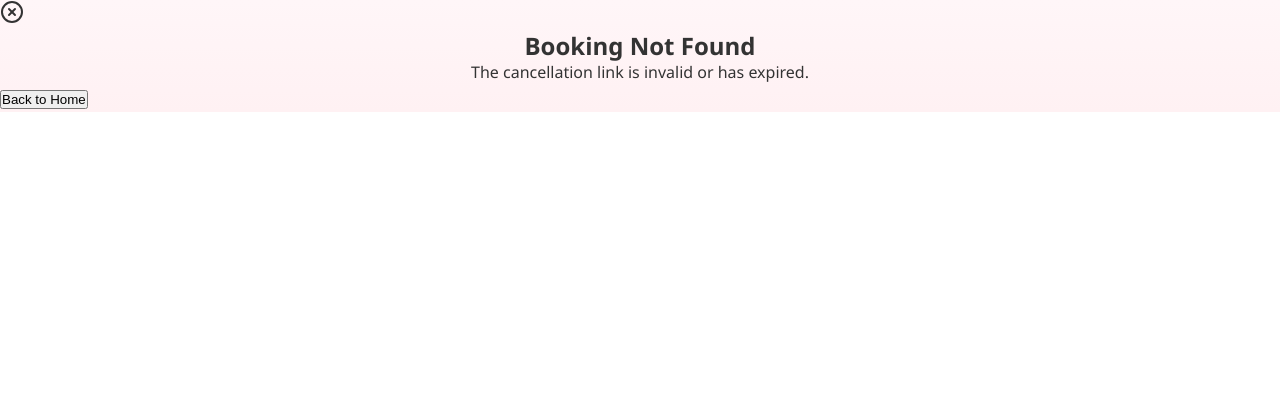
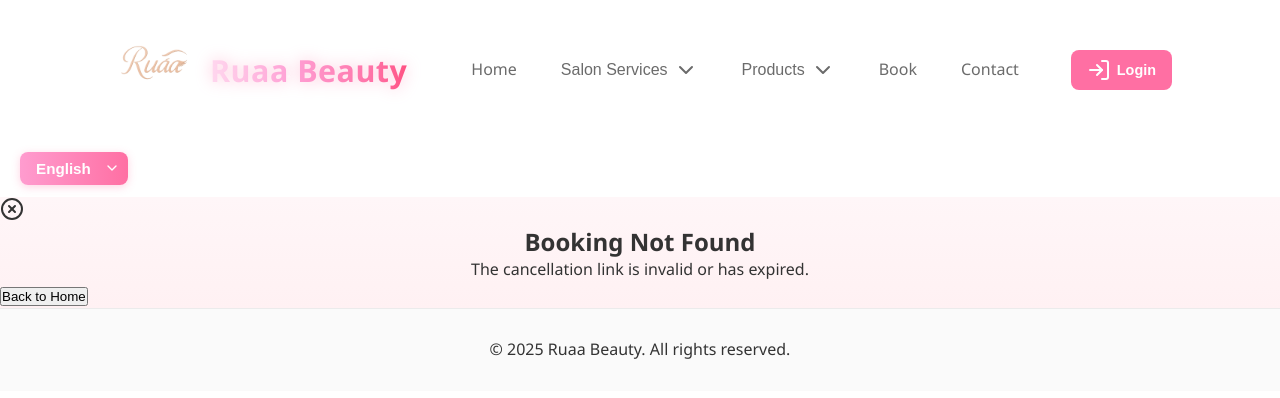
Before and after one commit to mrxxx000/Ruaa_Beauty, a React (Create React App) app in the folder frontend/: page /unbook in a window 1280 px wide. Before the commit this address had no page. Shown: the top 398 px of the page. Built offline with nearby package versions, Linux system fonts and the light colour scheme.

Commit message:
login button

```diff
--- a/frontend/src/pages/Book.tsx
+++ b/frontend/src/pages/Book.tsx
@@ -6,6 +6,7 @@ import '../styles/App.css';
 import logoImg from '../WhatsApp Image 2025-11-10 at 18.10.38.png';
 import BookingForm from '../components/BookingForm';
 import LanguageSwitcher from '../components/LanguageSwitcher';
+import AuthModal from '../components/AuthModal';
 
 const Book: React.FC = () => {
   const location = useLocation();
@@ -66,6 +67,7 @@ const Book: React.FC = () => {
             <Link to="/book" className={location.pathname === '/book' ? 'active' : ''}>{t('nav.book')}</Link>
             <Link to="/contact" className={location.pathname === '/contact' ? 'active' : ''}>{t('nav.contact')}</Link>
           </nav>
+          <AuthModal />
         </div>
       </header>
 
--- a/frontend/src/pages/CancelBooking.tsx
+++ b/frontend/src/pages/CancelBooking.tsx
@@ -1,7 +1,11 @@
 import React, { useEffect, useState } from 'react';
-import { useSearchParams, useNavigate } from 'react-router-dom';
-import { AlertCircle, CheckCircle, XCircle, Loader } from 'lucide-react';
+import { useSearchParams, useNavigate, Link } from 'react-router-dom';
+import { AlertCircle, CheckCircle, XCircle, Loader, ChevronDown } from 'lucide-react';
 import { useTranslation } from 'react-i18next';
+import '../styles/App.css';
+import logoImg from '../WhatsApp Image 2025-11-10 at 18.10.38.png';
+import LanguageSwitcher from '../components/LanguageSwitcher';
+import AuthModal from '../components/AuthModal';
 
 type CancelState = 'loading' | 'confirm' | 'cancelling' | 'success' | 'error' | 'not-found';
 
@@ -75,11 +79,75 @@ const CancelBooking: React.FC = () => {
     navigate('/');
   };
 
+  const [salonDropdownOpen, setSalonDropdownOpen] = useState(false);
+  const [productsDropdownOpen, setProductsDropdownOpen] = useState(false);
+  const [unsubToken] = useState(searchParams.get('token'));
+
   return (
-    <section
-      className="min-h-screen py-16 px-4 flex items-center justify-center"
-      style={{ background: 'linear-gradient(180deg, #fff6f8 0%, #fff1f3 100%)' }}
-    >
+    <div className="cancel-booking-page">
+      <header className="site-header">
+        <div className="container header-inner">
+          <div className="brand">
+            <Link to="/">
+              <img src={logoImg} alt="Ruaa Beauty logo" />
+            </Link>
+            <span className="brand-title">Ruaa Beauty</span>
+          </div>
+          <nav className="nav">
+            <Link to="/">{t('nav.home')}</Link>
+
+            <div className="nav-dropdown">
+              <button
+                className="nav-dropdown-btn"
+                onClick={() => setSalonDropdownOpen(!salonDropdownOpen)}
+              >
+                Salon Services
+                <ChevronDown className="w-4 h-4" style={{ transition: 'transform 0.2s', transform: salonDropdownOpen ? 'rotate(180deg)' : 'rotate(0)' }} />
+              </button>
+              {salonDropdownOpen && (
+                <div className="nav-dropdown-menu">
+                  <Link to="/makeup" onClick={() => setSalonDropdownOpen(false)}>
+                    {t('nav.makeup')}
+                  </Link>
+                  <Link to="/mehendi" onClick={() => setSalonDropdownOpen(false)}>
+                    {t('nav.mehendi')}
+                  </Link>
+                </div>
+              )}
+            </div>
+
+            <div className="nav-dropdown">
+              <button
+                className="nav-dropdown-btn"
+                onClick={() => setProductsDropdownOpen(!productsDropdownOpen)}
+              >
+                Products
+                <ChevronDown className="w-4 h-4" style={{ transition: 'transform 0.2s', transform: productsDropdownOpen ? 'rotate(180deg)' : 'rotate(0)' }} />
+              </button>
+              {productsDropdownOpen && (
+                <div className="nav-dropdown-menu">
+                  <Link to="/lashes" onClick={() => setProductsDropdownOpen(false)}>
+                    {t('nav.lashes')}
+                  </Link>
+                </div>
+              )}
+            </div>
+
+            <Link to="/book">{t('nav.book')}</Link>
+            <Link to="/contact">{t('nav.contact')}</Link>
+          </nav>
+          <AuthModal />
+        </div>
+      </header>
+
+      <div className="lang-switcher-container">
+        <LanguageSwitcher />
+      </div>
+
+      <section
+        className="min-h-screen py-16 px-4 flex items-center justify-center"
+        style={{ background: 'linear-gradient(180deg, #fff6f8 0%, #fff1f3 100%)' }}
+      >
       <div className="w-full max-w-md">
         {/* Loading State */}
         {state === 'loading' && (
@@ -207,6 +275,13 @@ const CancelBooking: React.FC = () => {
         )}
       </div>
     </section>
+
+    <footer className="site-footer">
+      <div className="container text-center">
+        <p>{t('footer.copyright', { year: new Date().getFullYear() })}</p>
+      </div>
+    </footer>
+    </div>
   );
 };
 
--- a/frontend/src/pages/Contact.tsx
+++ b/frontend/src/pages/Contact.tsx
@@ -5,6 +5,7 @@ import { ChevronDown } from 'lucide-react';
 import '../styles/App.css';
 import logoImg from '../WhatsApp Image 2025-11-10 at 18.10.38.png';
 import LanguageSwitcher from '../components/LanguageSwitcher';
+import AuthModal from '../components/AuthModal';
 
 const Contact: React.FC = () => {
   const location = useLocation();
@@ -65,6 +66,7 @@ const Contact: React.FC = () => {
             <Link to="/book" className={location.pathname === '/book' ? 'active' : ''}>{t('nav.book')}</Link>
             <Link to="/contact" className={location.pathname === '/contact' ? 'active' : ''}>{t('nav.contact')}</Link>
           </nav>
+          <AuthModal />
         </div>
       </header>
 
--- a/frontend/src/pages/Lashes.tsx
+++ b/frontend/src/pages/Lashes.tsx
@@ -5,6 +5,7 @@ import { ChevronDown } from 'lucide-react';
 import '../styles/App.css';
 import logoImg from '../WhatsApp Image 2025-11-10 at 18.10.38.png';
 import LanguageSwitcher from '../components/LanguageSwitcher';
+import AuthModal from '../components/AuthModal';
 
 const Lashes: React.FC = () => {
   const location = useLocation();
@@ -65,6 +66,7 @@ const Lashes: React.FC = () => {
             <Link to="/book" className={location.pathname === '/book' ? 'active' : ''}>{t('nav.book')}</Link>
             <Link to="/contact" className={location.pathname === '/contact' ? 'active' : ''}>{t('nav.contact')}</Link>
           </nav>
+          <AuthModal />
         </div>
       </header>
 
--- a/frontend/src/pages/Makeup.tsx
+++ b/frontend/src/pages/Makeup.tsx
@@ -5,6 +5,7 @@ import { ChevronDown } from 'lucide-react';
 import '../styles/App.css';
 import logoImg from '../WhatsApp Image 2025-11-10 at 18.10.38.png';
 import LanguageSwitcher from '../components/LanguageSwitcher';
+import AuthModal from '../components/AuthModal';
 
 const Makeup: React.FC = () => {
   const location = useLocation();
@@ -65,7 +66,8 @@ const Makeup: React.FC = () => {
             <Link to="/book" className={location.pathname === '/book' ? 'active' : ''}>{t('nav.book')}</Link>
             <Link to="/contact" className={location.pathname === '/contact' ? 'active' : ''}>{t('nav.contact')}</Link>
           </nav>
-                  </div>
+          <AuthModal />
+        </div>
       </header>
 
       {/* Language Switcher - Below navbar, centered */}
--- a/frontend/src/pages/Mehendi.tsx
+++ b/frontend/src/pages/Mehendi.tsx
@@ -5,6 +5,7 @@ import { useTranslation } from 'react-i18next';
 import { ChevronDown } from 'lucide-react';
 import logoImg from '../WhatsApp Image 2025-11-10 at 18.10.38.png';
 import LanguageSwitcher from '../components/LanguageSwitcher';
+import AuthModal from '../components/AuthModal';
 
 const slideA = process.env.PUBLIC_URL + '/assets/SnapInsta.to_448241189_1815301755622097_667881131947720916_n.jpg';
 const slideB = process.env.PUBLIC_URL + '/assets/SnapInsta.to_448396960_432194449635910_11943437998895029_n.jpg';
@@ -81,6 +82,7 @@ const Mehendi: React.FC = () => {
                         <Link to="/book" className={location.pathname === '/book' ? 'active' : ''}>{t('nav.book')}</Link>
                         <Link to="/contact" className={location.pathname === '/contact' ? 'active' : ''}>{t('nav.contact')}</Link>
 					</nav>
+					<AuthModal />
 				</div>
 			</header>
 
```
